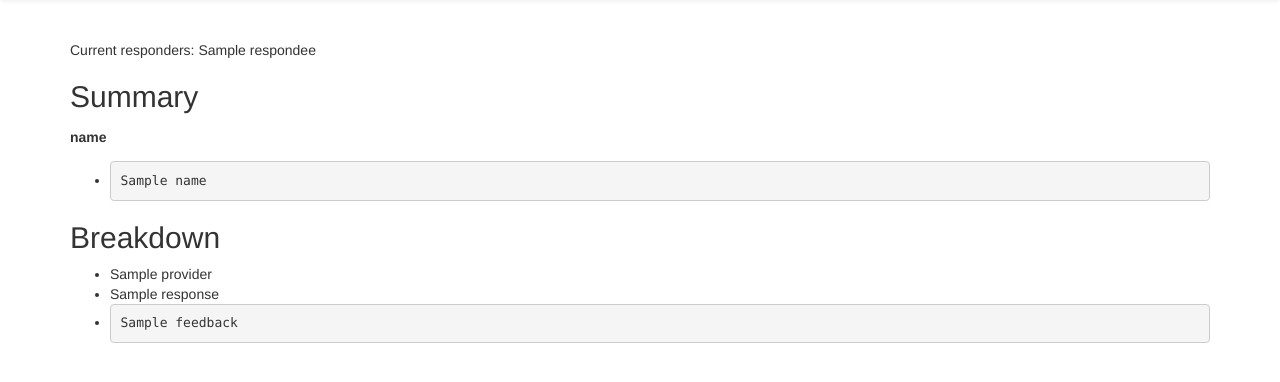
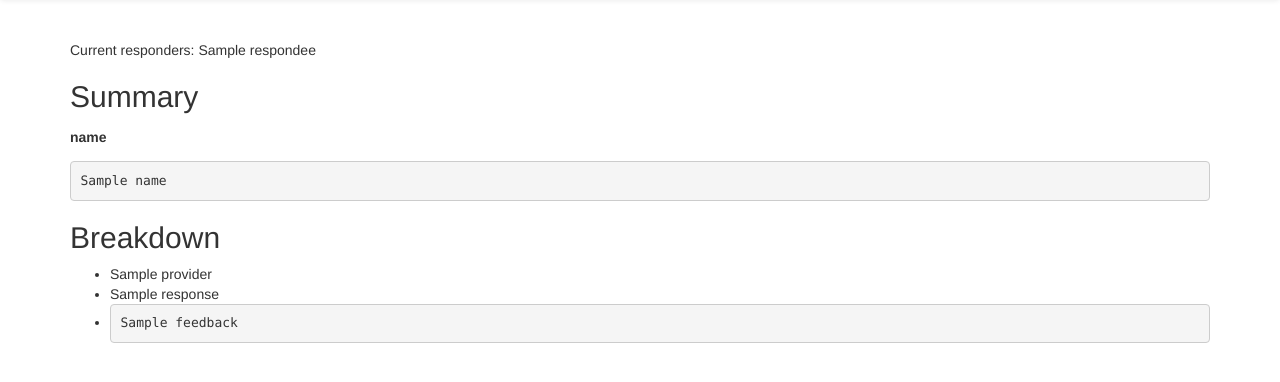
Before and after one commit to guardian/gdn-feedback, a Python web app: template templates/feedback/summary.html in a window 1280 px wide. Shown: the part 52-434 px from the top of the page. Run offline with Jinja, Linux system fonts and the light colour scheme; the template is opened without the code that fills it: most values are stand-ins (such as "Sample title", 1, 10 or a date in 2020); some libraries are stand-ins or nearby versions.

Commit message:
Remove the insecure favicon and tweak the summary

```diff
--- a/templates/base.html
+++ b/templates/base.html
@@ -7,7 +7,6 @@
 		<link href="/static/css/bootstrap.min.css" rel="stylesheet"/>
 		<link href="/static/css/bootstrap-theme.min.css" rel="stylesheet"/>
 		<link href="/static/css/base.css" rel="stylesheet"/>
-		<link rel="shortcut icon" href="http://static.guim.co.uk/favicon.ico" type="image/x-icon" />
 		<meta name="viewport" content="width=device-width, initial-scale=1.0">
 	</head>
 
--- a/templates/feedback/summary.html
+++ b/templates/feedback/summary.html
@@ -21,11 +21,9 @@
 			<dl>
 				<dt>{{question}}</dt>
 				<dl>
-					<ul>
-						{% for feedback in summary[question] %}
-						<li><pre>{{feedback}}</pre></li>
-						{% endfor %}
-					</ul>
+					{% for feedback in summary[question] %}
+					<section><pre>{{feedback}}</pre></section>
+					{% endfor %}
 				</dl>
 
 			</dl>
```
